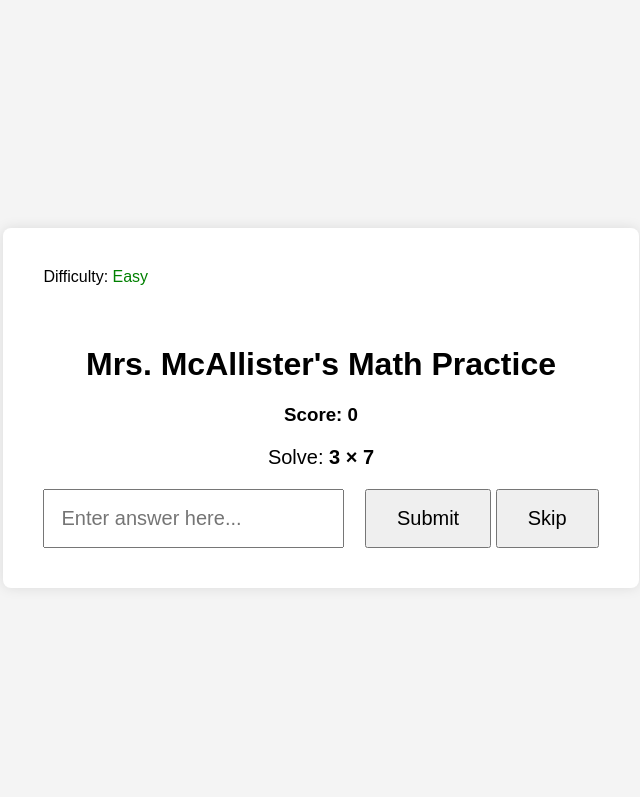
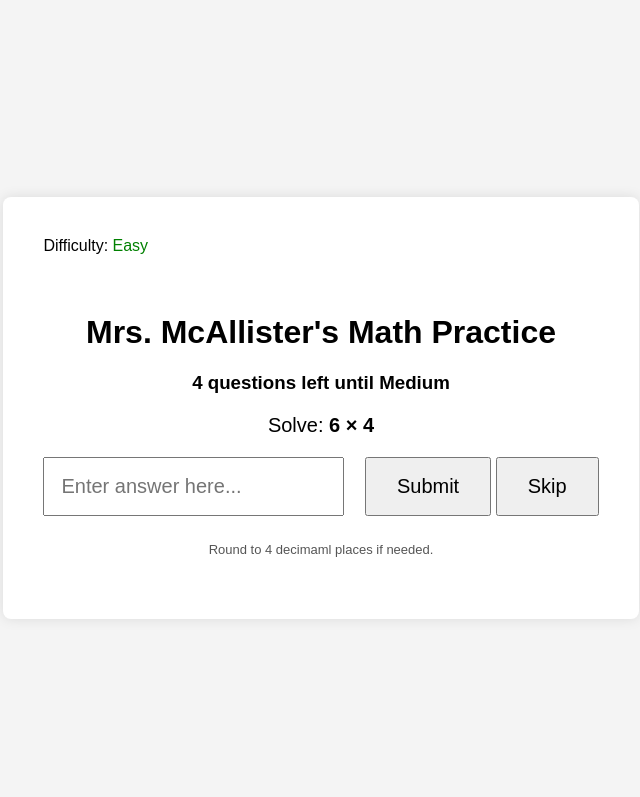
Before and after one commit to rt75272/McAllister, a Flask app: page / in a window 1280 px wide. Shown: the top 797 px of the page, without its empty margins (319-959 px from the left). Run offline with Flask 3, Linux system fonts and the light colour scheme.

Commit message:
Countdown + Victory Condition Added

```diff
--- a/math_practice/app.py
+++ b/math_practice/app.py
@@ -14,121 +14,197 @@ from flask import Flask, render_template, request, jsonify, session
 app = Flask(__name__)
 app.secret_key = 'secure_random_secret_key'
 
+# Difficulty progression settings.
+easy_num = 4      # Number of consecutive easy questions to answer correctly to reach medium.
+medium_num = 7    # Number of consecutive medium questions to answer correctly to reach hard.
+hard_num = 5      # Number of hard questions to answer correctly to achieve victory.
+
+num_rounded = 4   # Number of decimal places to round to.
+
 def generate_question(difficulty='easy'):
     """Generate a math question based on difficulty level."""
     operations = ['+', '-', '*', '/']
     op = random.choice(operations)
     if difficulty == 'easy':
-        num1 = random.randint(1, 10)
-        num2 = random.randint(1, 10)
+        num1 = random.randint(5, 10)
+        num2 = random.randint(1, 5)
     elif difficulty == 'medium':
         num1 = random.randint(1, 100)
-        num2 = random.randint(1, 100)
+        num2 = random.randint(1, 50)
     elif difficulty == 'hard':
         num1 = random.randint(1, 9999)
-        num2 = random.randint(1, 9999)
+        num2 = random.randint(1, 999)
     else:
-        num1 = random.randint(1, 10)
-        num2 = random.randint(1, 10)
+        num1 = random.randint(5, 10)
+        num2 = random.randint(1, 5)
     if op == '/':
-        if difficulty == 'easy':
-            num2 = random.choice([i for i in range(1, 10) if i != 0])
-        else:
-            num2 = random.choice([i for i in range(-100, 101) if i != 0])
         question = f"{num1} ÷ {num2}"
-        answer = round(num1 / num2, 4)
+        answer = round(num1 / num2, num_rounded)
     elif op == '+':
         question = f"{num1} + {num2}"
-        answer = round(num1 + num2, 4)
+        answer = round(num1 + num2, num_rounded)
     elif op == '-':
         question = f"{num1} - {num2}"
-        answer = round(num1 - num2, 4)
+        answer = round(num1 - num2, num_rounded)
     elif op == '*':
         question = f"{num1} × {num2}"
-        answer = round(num1 * num2, 4)
+        answer = round(num1 * num2, num_rounded)
     return question, answer
 
 @app.route('/', methods=['GET', 'POST'])
 def index():
     """Main page for math practice."""
-    if 'score' not in session:
-        session['score'] = 0
-    if 'perf_records' not in session:
+    # Always reset session state on GET (refresh).
+    if request.method == 'GET':
         session['perf_records'] = []
-    score = session['score']
+        session['hard_victories'] = 0
+        session['difficulty'] = 'easy'
     result = None
-    # Adaptive difficulty logic.
-    perf_records = deque(session.get('perf_records', []), maxlen=5)
-    correct_count = sum(1 for p in perf_records if p)
-    if len(perf_records) == 5:
-        if correct_count >= 7:
+    # Track correct streaks per difficulty.
+    if 'streaks' not in session:
+        session['streaks'] = {'easy': 0, 'medium': 0, 'hard': 0}
+    streaks = session['streaks']
+    # Difficulty thresholds.
+    easy_to_medium = easy_num
+    medium_to_hard = medium_num
+    hard_to_victory = hard_num
+    # Determine difficulty.
+    difficulty = session.get('difficulty', 'easy')
+    # Calculate countdowns.
+    if difficulty == 'easy':
+        questions_left = max(0, easy_to_medium - streaks['easy'])
+        next_level = 'medium'
+        if streaks['easy'] >= easy_to_medium:
+            difficulty = 'medium'
+            streaks['easy'] = 0
+    elif difficulty == 'medium':
+        questions_left = max(0, medium_to_hard - streaks['medium'])
+        next_level = 'hard'
+        if streaks['medium'] >= medium_to_hard:
             difficulty = 'hard'
-        elif correct_count <= 1:
-            difficulty = 'easy'
-        else:
-            difficulty = 'medium'
+            streaks['medium'] = 0
+    elif difficulty == 'hard':
+        questions_left = max(0, hard_to_victory - session['hard_victories'])
+        next_level = 'victory'
     else:
-        difficulty = 'easy'
+        questions_left = easy_to_medium
+        next_level = 'medium'
     session['difficulty'] = difficulty
+    session['streaks'] = streaks
+    # Calculate countdowns (already handled above with streaks).
     if request.method == 'POST':
         user_answer = request.form.get('answer')
-        correct_answer = float(request.form.get('correct_answer'))
-        is_correct = float(user_answer) == correct_answer
+        correct_answer = request.form.get('correct_answer')
+        try:
+            user_answer_float = float(user_answer)
+            correct_answer_float = float(correct_answer)
+            is_correct = user_answer_float == correct_answer_float
+            if is_correct:
+                result = f"Correct! The correct answer was {correct_answer_float}"
+                # Track hard victories
+                if session.get('difficulty') == 'hard':
+                    session['hard_victories'] += 1
+            else:
+                result = f"Incorrect. The correct answer was {correct_answer_float}"
+        except (ValueError, TypeError):
+            result = "Please enter a valid number."
+            is_correct = False
+        # Update streaks.
         if is_correct:
-            result = f"Correct! The correct answer was {correct_answer}"
-            session['score'] += 1
-            score = session['score']
+            streaks[difficulty] += 1
         else:
-            result = f"Incorrect. The correct answer was {correct_answer}"
-        perf_records.append(is_correct)
-        session['perf_records'] = list(perf_records)
-        # Recalculate difficulty after this turn.
-        correct_count = sum(1 for p in perf_records if p)
-        if len(perf_records) == 5:
-            if correct_count >= 4:
-                difficulty = 'hard'
-            elif correct_count <= 1:
-                difficulty = 'easy'
-            else:
-                difficulty = 'medium'
+            streaks[difficulty] = 0
+        # Difficulty progression.
+        if difficulty == 'easy' and streaks['easy'] >= easy_to_medium:
+            difficulty = 'medium'
+            streaks['easy'] = 0
+        elif difficulty == 'medium' and streaks['medium'] >= medium_to_hard:
+            difficulty = 'hard'
+            streaks['medium'] = 0
+        session['difficulty'] = difficulty
+        session['streaks'] = streaks
+        if difficulty == 'easy':
+            questions_left = max(0, easy_to_medium - streaks['easy'])
+            next_level = 'medium'
+        elif difficulty == 'medium':
+            questions_left = max(0, medium_to_hard - streaks['medium'])
+            next_level = 'hard'
+        elif difficulty == 'hard':
+            questions_left = max(0, hard_to_victory - session['hard_victories'])
+            next_level = 'victory'
         else:
-            difficulty = 'easy'
-        session['difficulty'] = difficulty
-        question, answer = generate_question(difficulty)
+            questions_left = easy_to_medium
+            next_level = 'medium'
+        # Victory condition: 5 hard questions answered correctly.
+        victory = False
+        if session.get('hard_victories', 0) >= hard_to_victory:
+            victory = True
+            result = "Victory! You answered 5 hard questions correctly!"
+            session['hard_victories'] = 0  # Reset for replay
+            session['difficulty'] = 'easy'
+            session['streaks'] = {'easy': 0, 'medium': 0, 'hard': 0}
+            questions_left = easy_to_medium
+            next_level = 'medium'
+        question, answer = generate_question(session['difficulty'])
         if request.headers.get('X-Requested-With') == 'XMLHttpRequest':
             return jsonify({
                 'result': result,
                 'question': question,
                 'answer': answer,
-                'score': score,
-                'difficulty': difficulty})
+                'difficulty': session['difficulty'],
+                'victory': victory,
+                'questions_left': questions_left,
+                'next_level': next_level})
         else:
             return render_template('index.html',
                                    question=question,
                                    answer=answer,
                                    result=result,
-                                   score=score,
-                                   difficulty=difficulty)
+                                   difficulty=session['difficulty'],
+                                   victory=victory,
+                                   questions_left=questions_left,
+                                   next_level=next_level)
     else:
         question, answer = generate_question(difficulty)
         return render_template('index.html',
                                question=question,
                                answer=answer,
                                result=result,
-                               score=score,
-                               difficulty=difficulty)
+                               difficulty=difficulty,
+                               questions_left=questions_left,
+                               next_level=next_level)
 
 @app.route('/skip', methods=['POST'])
 def skip():
     """Skip the current question."""
-    score = session.get('score', 0)
     difficulty = session.get('difficulty', 'easy')
+    # Use same countdown logic as above.
+    # Use streaks for countdowns.
+    if 'streaks' not in session:
+        session['streaks'] = {'easy': 0, 'medium': 0, 'hard': 0}
+    streaks = session['streaks']
+    easy_to_medium = easy_num
+    medium_to_hard = medium_num
+    hard_to_victory = hard_num
+    if difficulty == 'easy':
+        questions_left = max(0, easy_to_medium - streaks['easy'])
+        next_level = 'medium'
+    elif difficulty == 'medium':
+        questions_left = max(0, medium_to_hard - streaks['medium'])
+        next_level = 'hard'
+    elif difficulty == 'hard':
+        questions_left = max(0, hard_to_victory - session.get('hard_victories', 0))
+        next_level = 'victory'
+    else:
+        questions_left = easy_to_medium
+        next_level = 'medium'
     question, answer = generate_question(difficulty)
     return jsonify({
         'question': question,
         'answer': answer,
-        'score': score,
-        'difficulty': difficulty})
+        'difficulty': difficulty,
+        'questions_left': questions_left,
+        'next_level': next_level})
 
 # The big red activation button.
 if __name__ == '__main__':
--- a/math_practice/static/main.js
+++ b/math_practice/static/main.js
@@ -10,7 +10,18 @@
 document.addEventListener('DOMContentLoaded', function() {
     const form = document.getElementById('math-form');
     const skipBtn = document.getElementById('skip-btn');
-    const scoreElem = document.getElementById('score');
+    function updateQuestionsLeft(count, nextLevel) {
+        let elem = document.getElementById('questions-left');
+        const text = `${count} question${count !== 1 ? 's' : ''} left until ${nextLevel.charAt(0).toUpperCase() + nextLevel.slice(1)}`;
+        if (!elem) {
+            // If missing, create and insert after h1
+            const h1 = document.querySelector('h1');
+            elem = document.createElement('h3');
+            elem.id = 'questions-left';
+            h1.parentNode.insertBefore(elem, h1.nextSibling);
+        }
+        elem.textContent = text;
+    }
     const difficultySelect = document.getElementById('difficulty');
     form.addEventListener('submit', function(e) {
         e.preventDefault();
@@ -27,16 +38,21 @@ document.addEventListener('DOMContentLoaded', function() {
             if (data.result) {
                 const resultElem = document.createElement('h2');
                 resultElem.textContent = data.result;
-                if (data.result.startsWith('Correct')) {
+                if (data.victory) {
+                    resultElem.classList.add('victory');
+                } else if (data.result.startsWith('Correct')) {
                     resultElem.classList.add('correct');
                 } else {
-                    resultElem.classList.add('incorrect');}
-                form.parentNode.insertBefore(resultElem, form);}
+                    resultElem.classList.add('incorrect');
+                }
+                form.parentNode.insertBefore(resultElem, form);
+            }
             form.querySelector('strong').textContent = data.question;
             form.querySelector('input[name="correct_answer"]').value = data.answer;
             form.querySelector('input[name="answer"]').value = '';
-            if (scoreElem && typeof data.score !== 'undefined') {
-                scoreElem.textContent = 'Score: ' + data.score;}
+            if (typeof data.questions_left !== 'undefined' && typeof data.next_level !== 'undefined') {
+                updateQuestionsLeft(data.questions_left, data.next_level);
+            }
             if (data.difficulty) {
                 const diffElem = document.getElementById('current-difficulty');
                 diffElem.textContent = data.difficulty.charAt(0).toUpperCase() + data.difficulty.slice(1);
@@ -57,8 +73,10 @@ document.addEventListener('DOMContentLoaded', function() {
             form.querySelector('strong').textContent = data.question;
             form.querySelector('input[name="correct_answer"]').value = data.answer;
             form.querySelector('input[name="answer"]').value = '';
-            if (scoreElem && typeof data.score !== 'undefined') {
-                scoreElem.textContent = 'Score: ' + data.score;}});
+            if (typeof data.questions_left !== 'undefined' && typeof data.next_level !== 'undefined') {
+                updateQuestionsLeft(data.questions_left, data.next_level);
+            }
+        });
     });
 
     difficultySelect.addEventListener('change', function() {
@@ -75,8 +93,9 @@ document.addEventListener('DOMContentLoaded', function() {
             form.querySelector('strong').textContent = data.question;
             form.querySelector('input[name="correct_answer"]').value = data.answer;
             form.querySelector('input[name="answer"]').value = '';
-            if (scoreElem && typeof data.score !== 'undefined') {
-                scoreElem.textContent = 'Score: ' + data.score;
-            }});
+            if (typeof data.questions_left !== 'undefined' && typeof data.next_level !== 'undefined') {
+                updateQuestionsLeft(data.questions_left, data.next_level);
+            }
+        });
     });
 });
--- a/math_practice/static/style.css
+++ b/math_practice/static/style.css
@@ -1,3 +1,7 @@
+.victory {
+    color: green;
+    font-weight: bold;
+}
 /* Difficulty color classes */
 .difficulty-easy {
     color: green;
@@ -58,3 +62,8 @@ p {
 li {
     list-style-type: none;
 }
+#note {
+    font-size: 0.65em;
+    color: #555;
+    margin-top: -1.5em
+}
--- a/math_practice/templates/index.html
+++ b/math_practice/templates/index.html
@@ -23,7 +23,7 @@
         </div>
         </br>
         <h1>Mrs. McAllister's Math Practice</h1>
-        <h3 id="score">Score: {{ score }}</h3>
+    <h3 id="questions-left">{{ questions_left }} question{{ 's' if questions_left != 1 else '' }} left until {{ next_level|capitalize }}</h3>
         {% if result %}
         <h2>{{ result }}</h2>
         {% endif %}
@@ -34,6 +34,7 @@
             <button type="submit">Submit</button>
             <button type="button" id="skip-btn">Skip</button>
         </form>
+        <p><span id="note">Round to 4 decimaml places if needed.</span></p>
     </div>
     <script src="{{ url_for('static', filename='main.js') }}"></script>
 </body>
```
